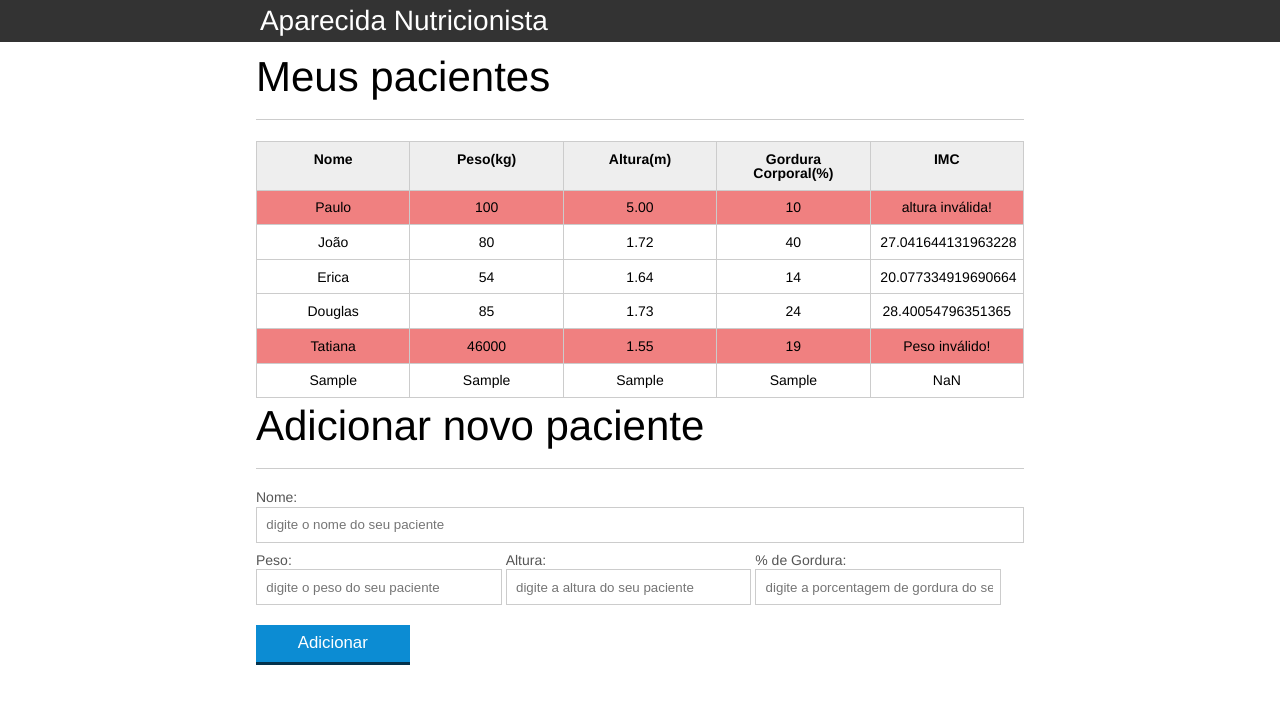
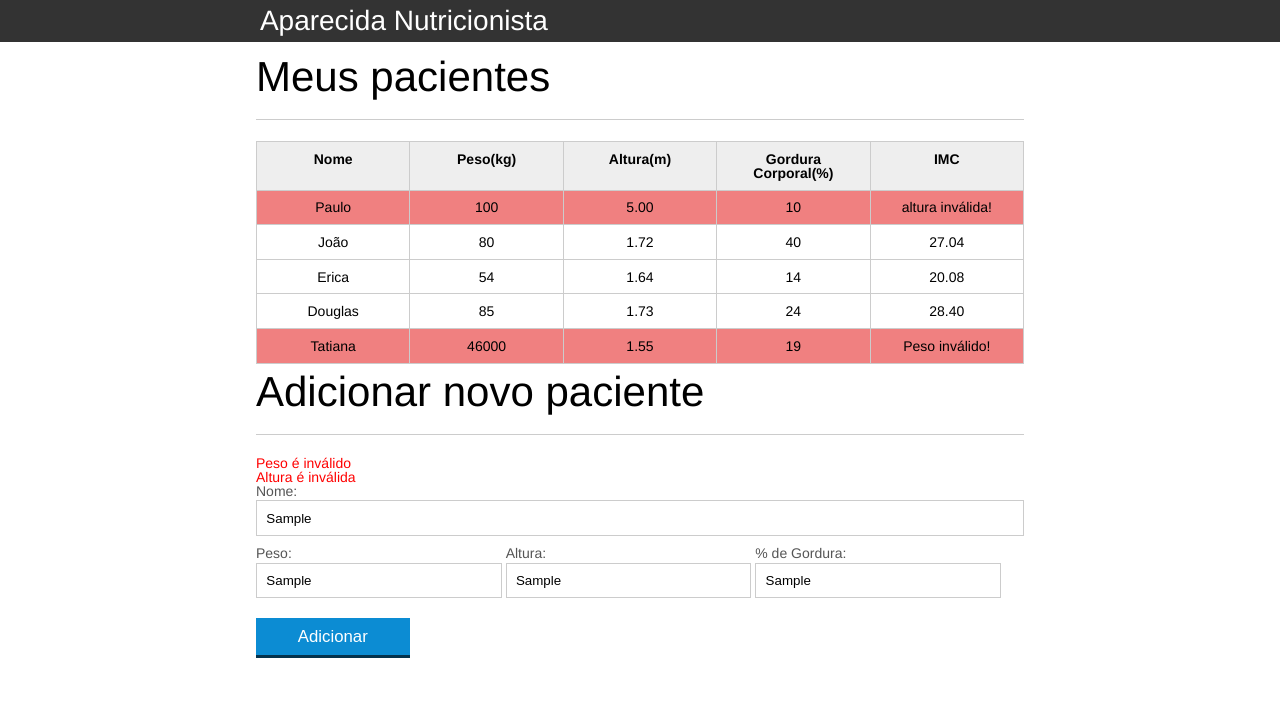
Before and after one commit to leandrorj/ProjetoJavaScript, a plain HTML site: page index.html in a window 1280 px wide. Both pictures are taken after typing "Sample", "Sample", "Sample", "Sample" into the empty fields and a click on the button "Adicionar". Drawn offline with Linux system fonts and the light colour scheme.

Commit message:
botao cadastrar com validacoes funcionando

```diff
--- a/css/index.css
+++ b/css/index.css
@@ -140,3 +140,7 @@ button[disabled=disabled], button:disabled {
 .paciente-invalido{
 	background-color: lightcoral;
 }
+
+#mensagens-erro{
+	color: red;
+}
--- a/index.html
+++ b/index.html
@@ -20,6 +20,7 @@
 		<main>
 			<section class="container">
 				<h2>Meus pacientes</h2>
+
 				<table>
 					<thead>
 						<tr>
@@ -77,7 +78,10 @@
 
 		<section class="container">
     <h2 id="titulo-form">Adicionar novo paciente</h2>
-    <form id="form-adiciona">
+		<ul id="mensagens-erro">
+
+		</ul>
+		<form id="form-adiciona">
         <div class="">
             <label for="nome">Nome:</label>
             <input id="nome" name="nome" type="text" placeholder="digite o nome do seu paciente" class="campo">
--- a/js/calcula-imc.js
+++ b/js/calcula-imc.js
@@ -20,17 +20,17 @@ for(var i = 0; i < pacientes.length ; i++){
 
     var tdImc = paciente.querySelector(".info-imc");
 
-    var pesoEhValido = true;
-    var alturaEhValida = true;
+    var pesoEhValido = validaPeso(peso);
+    var alturaEhValida = validaAltura(altura);
 
-    if(peso <= 0 || peso >= 1000){
+    if(!pesoEhValido){
       console.log("Peso inválido");
       pesoEhValido = false;
       tdImc.textContent = "Peso inválido!";
       paciente.classList.add("paciente-invalido");
     }
 
-    if(altura <= 0 || altura >= 3.00){
+    if(!alturaEhValida){
       console.log("Altura inválida!");
       alturaEhValida = false;
       tdImc.textContent = "altura inválida!";
@@ -38,17 +38,31 @@ for(var i = 0; i < pacientes.length ; i++){
     }
 
     if (alturaEhValida && pesoEhValido) {
-      var imc = peso / (altura * altura);
+      var imc = calculaImc(peso, altura);
       tdImc.textContent = imc;
     }
 }
 
-
 function calculaImc(peso, altura){
     var  imc = 0;
+    imc =  peso / (altura * altura);
 
-    imc =  peso / (altura * altura);
     return imc.toFixed(2);
+}
+
+function validaPeso(peso){
+  if(peso >= 0 && peso < 1000){
+    return true;
+  } else{
+    return false;
+  }
+}
 
 
+function validaAltura(altura){
+  if(altura >= 0 && altura <= 3.00){
+    return true;
+  } else{
+    return false;
+  }
 }
--- a/js/form.js
+++ b/js/form.js
@@ -1,7 +1,8 @@
 var botaoAdicionar = document.querySelector("#adicionar-paciente");
-botaoAdicionar.addEventListener("click", function(){//addEventListener escuta evento do browser
+botaoAdicionar.addEventListener("click", function(event){//addEventListener escuta evento do browser
 
     event.preventDefault(); //previne um comportamento padrao e deixa que decida qual medida tomar
+
 
     var form = document.querySelector("#form-adiciona");
 
@@ -11,6 +12,14 @@ botaoAdicionar.addEventListener("click", function(){//addEventListener escuta ev
     //CRIA A 'TR' E 'TD' DO PACIENTE
     var pacienteTr = montaTr(paciente);
 
+    var erros = validaPaciente(paciente);
+
+    if(erros.length > 0){
+        exibeMensagensDeErro(erros);
+
+        return;
+    }
+
     //ADICIONANDO  O PACIENTE NA TABELA
     var tabela = document.querySelector("#tabela-pacientes");
 
@@ -18,8 +27,10 @@ botaoAdicionar.addEventListener("click", function(){//addEventListener escuta ev
 
     form.reset(); //reset - limpa os campos
 
+    var mensagensErro = document.querySelector("#mensagens-erro");
+    mensagensErro.innerHTML = "";
+
 });
-
 
 function obtemPacienteDoFormulario(form){
 
@@ -51,10 +62,62 @@ function montaTr(paciente){
 
 function montaTd(dado, classe){
   var td = document.createElement("td");
+  td.classList.add(classe);
   td.textContent = dado;
-  td.classList.add(classe);
   return td;
 }
+
+function validaPaciente(paciente) {
+
+    var erros = [];
+
+    if (paciente.nome.length == 0) {
+        erros.push("O nome não pode ser em branco");
+    }
+
+    if (paciente.gordura.length == 0) {
+        erros.push("A gordura não pode ser em branco");
+    }
+
+    if (paciente.peso.length == 0) {
+        erros.push("O peso não pode ser em branco");
+    }
+
+    if (paciente.altura.length == 0) {
+        erros.push("A altura não pode ser em branco");
+    }
+
+    if (!validaPeso(paciente.peso)) {
+        erros.push("Peso é inválido");
+    }
+
+    if (!validaAltura(paciente.altura)) {
+        erros.push("Altura é inválida");
+    }
+
+    return erros;
+}
+
+
+function exibeMensagensDeErro(erros){
+  var ul = document.querySelector("#mensagens-erro");
+  ul.innerHTML = "";
+
+
+  erros.forEach(function(erro){
+    var li= document.createElement("li");
+    li.textContent = erro;
+    ul.appendChild(li);
+  });
+}
+
+
+
+
+
+
+
+
 
 
 
```
